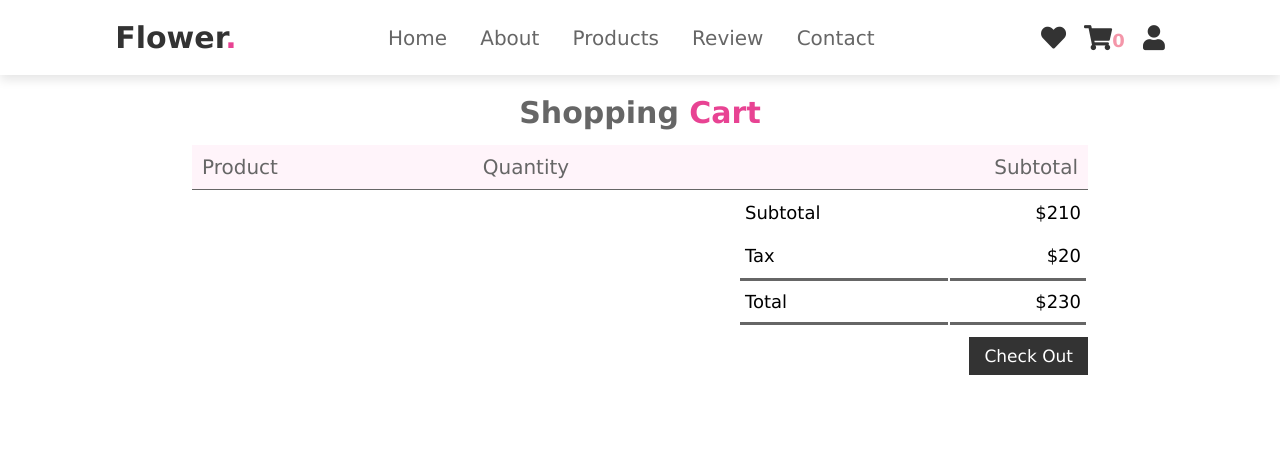
After one commit to Chethan-b13/Bloom_Bids, a Django app: page /order-summary/ in a window 1280 px wide. The commit adds this page. Shown: the top 454 px of the page. Run offline with Django 4.2, Linux system fonts and the light colour scheme; a user stored in the database is signed in; data comes from the database, SQL or seed files in the repository; both versions use the stored data as it was after the commit; lists and menus that the app fills with data are empty.

Commit message:
added cart template

```diff
--- a/Templates/base.html
+++ b/Templates/base.html
@@ -1,4 +1,5 @@
 {% load static %}
+{% load cart_tags %}
 
 <!DOCTYPE html>
 <html lang="en">
@@ -14,6 +15,7 @@
     />
     <!-- custom css file link -->
     <link rel="stylesheet" href= {% static 'css/style.css' %}/>
+    <link rel="stylesheet" href={% static 'css/cart.css' %}/>
   </head>
   <body>
     <div>
@@ -23,7 +25,7 @@
       <label for="toggler" class="fas fa-bars"></label>
       <a href="#" class="logo">flower<span>.</span></a>
       <nav class="navbar">
-        <a href="#home">home</a>
+        <a href={% url 'core:Home-Page' %}>home</a>
         <a href="#about">about</a>
         <a href="#products">products</a>
         <a href="#review">review</a>
@@ -31,9 +33,11 @@
       </nav>
       <div class="icons">
         <a href="#" class="fas fa-heart"></a>
-        <a href="#" class="fas fa-shopping-cart"
-          ><span style=" color: #f496a9; font-size: large;">0</span></a
-        >
+
+        <a href="{% url 'core:order-summary' %}" class="fas fa-shopping-cart"
+        ><span style=" color: #f496a9; font-size: large;">{{request.user | cart_item_count }}</span></a>
+
+
         <a href="signup.html" class="fas fa-user"></a>
       </div>
     </header>
--- /dev/null
+++ b/Templates/cart.html
@@ -0,0 +1,59 @@
+{% extends 'base.html' %}
+{% load static %}
+
+{% block content %}
+
+<!-- cart items details -->
+
+<div class="small-container cart-page">
+  <h3 class="head">Shopping <span>Cart</span></h3>
+  <top>
+    <table>
+      <tr>
+        <th>Product</th>
+        <th>Quantity</th>
+        <th>Subtotal</th>
+      </tr>
+      {% for cart_item in cart_items.item.all %}
+          <tr>
+            <td>
+              <div class="cart-info">
+                <img src={{cart_item.item.item_image.url}} alt="" />
+                <div class="data">
+                  <p>{{cart_item.item.flower_name}} </p>
+                  <small>{{cart_item.item.price}}$</small>
+                  <br />
+                  <a href="#">Remove</a>
+                </div>
+              </div>
+            </td>
+            <td><input type="number" value="1" /></td>
+            <td>90$</td>
+          </tr>
+      {% endfor %}
+
+    </table>
+  </top>
+  <div class="total-price">
+    <table>
+      <tr>
+        <td>Subtotal</td>
+        <td>$210</td>
+      </tr>
+      <tr>
+        <td>Tax</td>
+        <td>$20</td>
+      </tr>
+      <tr class="under">
+        <td>Total</td>
+        <td>$230</td>
+      </tr>
+    </table>
+  </div>
+  <div class="checkout">
+    <a href="#">check out</a>
+  </div>
+</div>
+<!-- end of cart items details  -->
+
+    {% endblock content %}
--- /dev/null
+++ b/core/templatetags/cart_tags.py
@@ -0,0 +1,14 @@
+from django import template
+from core.models import CartItem
+
+register = template.Library()
+
+
+@register.filter
+def cart_item_count(user):
+    if user.is_authenticated:
+        items = CartItem.objects.filter(user=user, ordered=False)
+        if items.exists():
+            return items[0].item.count()
+    else:
+        return 0
--- a/core/urls.py
+++ b/core/urls.py
@@ -12,6 +12,7 @@ urlpatterns = [
         ProductDetailView.as_view(),
         name='Detail-view'
     ),
+    path('order-summary/', OrderSummary.as_view(), name='order-summary'),
     path('add-to-cart/<int:pk>', add_to_cart, name="add-to-cart"),
     path('remove-from-cart/<int:pk>', remove_from_cart, name="remove-from-cart")
 ]
--- a/core/views.py
+++ b/core/views.py
@@ -1,8 +1,12 @@
 from time import timezone
+from urllib import request
+from webbrowser import get
 from django.contrib import messages
 from django.shortcuts import render, get_object_or_404, redirect
-from typing import Generic
-from django.views.generic import ListView, DetailView
+from django.contrib.auth.decorators import login_required
+from django.contrib.auth.mixins import LoginRequiredMixin
+from django.core.exceptions import ObjectDoesNotExist
+from django.views.generic import ListView, DetailView, View
 from .models import Item, Order, CartItem
 # Create your views here.
 
@@ -16,6 +20,20 @@ class HomePage(ListView):
 class ProductDetailView(DetailView):
     model = Item
     template_name = "product.html"
+
+
+class OrderSummary(LoginRequiredMixin, View):
+    def get(self, *args, **kwargs):
+
+        try:
+            cart_items = CartItem.objects.get(
+                user=self.request.user, ordered=False)
+            context = {'cart_items': cart_items}
+            print(context)
+            return render(self.request, 'cart.html', context)
+        except ObjectDoesNotExist:
+            messages.error(self.request, "No Products in the cart")
+            return redirect('/')
 
 
 def add_to_cart(request, pk):
--- /dev/null
+++ b/static/css/cart.css
@@ -0,0 +1,106 @@
+:root {
+  --pink: #e84393;
+}
+.footer {
+  margin-top: 100px;
+}
+.small-container {
+  margin-top: 100px;
+}
+.cart-page {
+  margin: 80px auto;
+  width: 70%;
+}
+top table {
+  width: 100%;
+  /* max-width: 80%; */
+  border-collapse: collapse;
+}
+table tr {
+  border-bottom: 1px solid #666;
+}
+.cart-info {
+  display: flex;
+  flex-wrap: wrap;
+}
+
+th {
+  text-align: left;
+  padding: 10px;
+  color: #666;
+  font-weight: normal;
+  font-size: 2rem;
+  background-color: rgba(255, 51, 153, 0.05);
+}
+td {
+  padding: 10px 5px;
+  font-size: 1.8rem;
+}
+.data {
+  padding-top: 20px;
+}
+td input {
+  width: 40px;
+  height: 30px;
+  padding: 5px;
+  border: 1px solid #666;
+  border-radius: 3px;
+}
+td a {
+  color: var(--pink);
+  font-size: 1.5rem;
+}
+td img {
+  width: 80px;
+  height: 80px;
+  margin-right: 10px;
+}
+.head {
+  font-size: 3rem;
+  text-align: center;
+  padding: 15px;
+  color: #666;
+}
+.head span {
+  color: var(--pink);
+}
+.total-price {
+  display: flex;
+  justify-content: flex-end;
+}
+.total-price table {
+  width: 100%;
+  max-width: 350px;
+}
+td:last-child {
+  text-align: right;
+}
+th:last-child {
+  text-align: right;
+}
+.under td {
+  border-top: 3px solid #666;
+  border-bottom: 3px solid #666;
+}
+.checkout a {
+  display: inline-block;
+  background-color: #333;
+  font-size: 1.7rem;
+  /* border-radius: 2rem; */
+  color: #fff;
+  padding: 0.9rem 1.5rem;
+  cursor: pointer;
+  margin-top: 1rem;
+  text-align: right;
+}
+.checkout{
+  text-align: right;
+}
+.checkout:hover a {
+  background-color: var(--pink);
+}
+@media only screen and (max-width: 600px) {
+  .cart-info p {
+    display: none;
+  }
+}
```
Also changed, not shown: core/templatetags/__init__.py (added), db.sqlite3.
